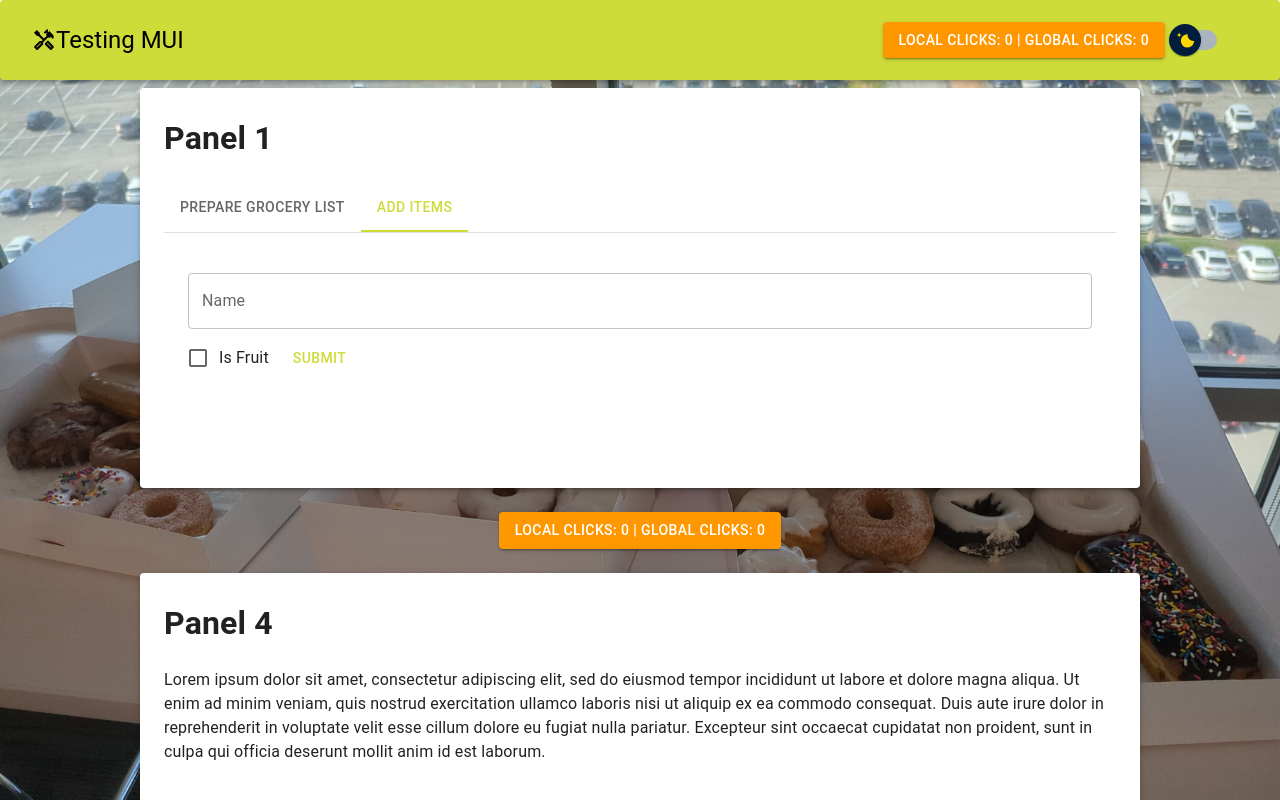
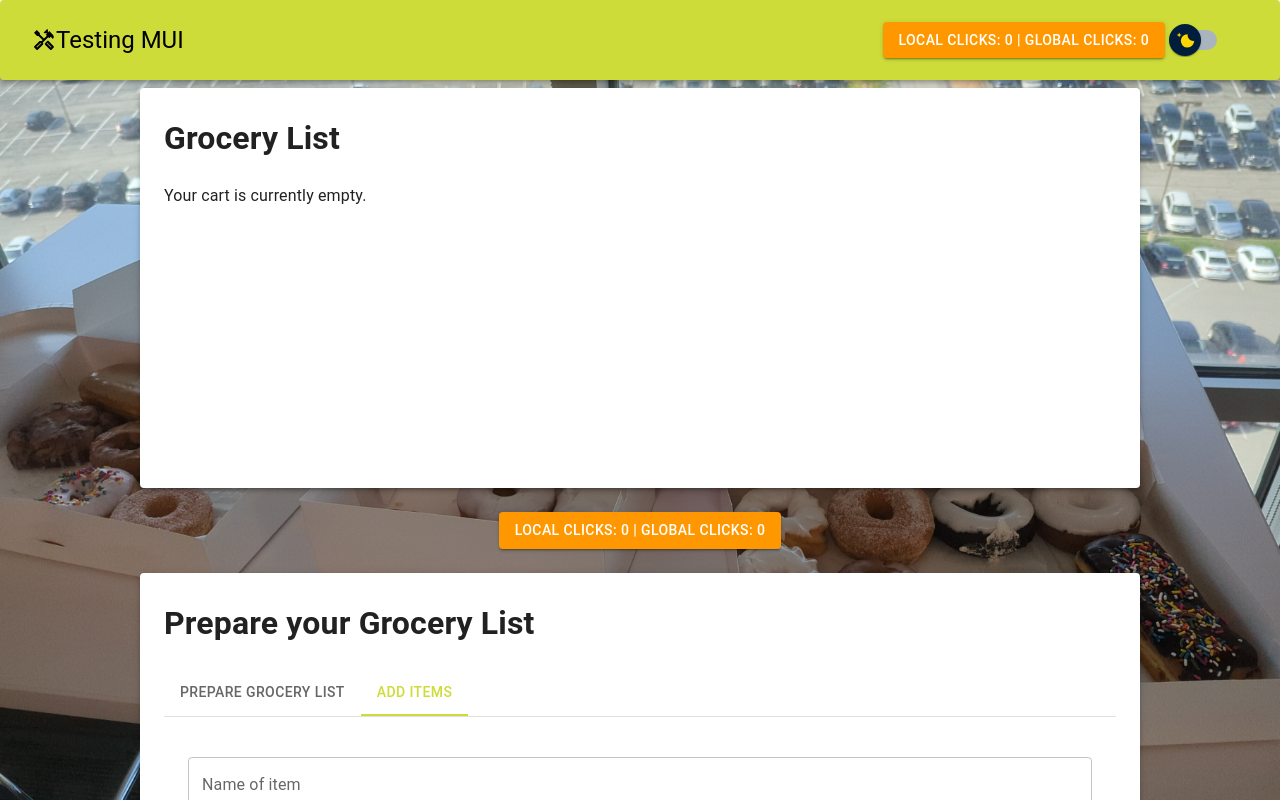
Before and after one commit to salevil/testing-mui, a React (Create React App) app: page / in a window 1280 px wide. Both pictures are taken after a click on the tab "ADD ITEMS". Shown: the top 800 px of the page. Built offline with nearby package versions, Linux system fonts and the light colour scheme.

Commit message:
working on addItems form

```diff
--- a/src/App.js
+++ b/src/App.js
@@ -3,8 +3,8 @@ import { createTheme, ThemeProvider } from '@mui/material/styles';
 import { CssBaseline, Box } from "@mui/material";
 import MyButton from "./components/myButton";
 import Header from "./components/header";
-import PanelOne from "./components/panelOne";
-import PanelFour from "./components/panelFour";
+import GroceryListMaker from "./components/groceries/groceryListMaker";
+import GroceryList from "./components/groceries/groceryList";
 
 function App() {
   const [darkMode, setDarkMode] = useState(false);
@@ -40,8 +40,8 @@ function App() {
       setValue(event.target.value);
   };
 
-  const handleGroceriesSubmit = (newProduct) => {
-    setGroceries([...groceries, newGroceries]);
+  const handleGroceriesSubmit = (newItem) => {
+    setGroceries([...groceries, newItem]);
   }
 
   const appLayout = {
@@ -69,9 +69,9 @@ return (
         enableStickyHeader
       />
       <div style={appLayout}>
-        <PanelOne groceries={groceries} setGroceries={setGroceries} onGroceriesSubmit={handleGroceriesSubmit} />
+        <GroceryList />
         <MyButton globalCount={globalCount} setGlobalCount={setGlobalCount} />
-        <PanelFour />
+        <GroceryListMaker groceries={groceries} setGroceries={setGroceries} onGroceriesSubmit={handleGroceriesSubmit} />
         <MyButton globalCount={globalCount} setGlobalCount={setGlobalCount} />
       </div>
       <Box m={2} pt={3}>
--- a/src/components/addFruitOrVeggies.js
+++ /dev/null
@@ -1,36 +0,0 @@
-import { useState } from 'react';
-import { TextField, FormControlLabel, Checkbox, Button } from '@mui/material';
-
-export default function AddFruitOrVeggies({onProductSubmit}) {
-  const [name, setName] = useState('');
-  const [isFruit, setIsFruit] = useState(false);
-
-  const handleSubmit = (event) => {
-    event.preventDefault();
-    const newProduct = {
-      title: name,
-      isFruit,
-      id: Date.now()
-    }
-    onProductSubmit(newProduct);
-    setName('');
-    setIsFruit(false);
-  };
-
-  return (
-    <form onSubmit={handleSubmit}>
-      <TextField
-        label="Name"
-        value={name}
-        onChange={(event) => setName(event.target.value)}
-        fullWidth
-        margin="normal"
-      />
-      <FormControlLabel
-        control={<Checkbox checked={isFruit} onChange={(event) => setIsFruit(event.target.checked)} />}
-        label="Is Fruit"
-      />
-      <Button type="submit">Submit</Button>
-    </form>
-  );
-}
--- /dev/null
+++ b/src/components/groceries/addItems.js
@@ -0,0 +1,49 @@
+import { useState } from 'react';
+import {
+  TextField,
+  FormControlLabel,
+  FormControl,
+  RadioGroup,
+  Radio,
+  FormLabel,
+  Button
+} from '@mui/material';
+
+export default function AddItems({onGroceriesSubmit}) {
+  const [item, setItem] = useState('');
+  const [category, setCategory] = useState(false);
+
+  const handleSubmit = (event) => {
+    event.preventDefault();
+    const newItem = {
+      name: item,
+      category: category,
+      id: Date.now()
+    }
+    onItemSubmit(newItem);
+    setItem('');
+    setCategory('');
+  };
+
+  return (
+    <form onSubmit={handleSubmit}>
+      <TextField
+        label="Name of item"
+        value={name}
+        onChange={(event) => setItem(event.target.value)}
+        fullWidth
+        margin="normal"
+      />
+        <FormControl>
+          <FormLabel>Category</FormLabel>
+          <RadioGroup>
+            <FormControlLabel value="produce" control={<Radio />} label="produce"/>
+            <FormControlLabel value="dairy" control={<Radio />} label="dairy"/>
+            <FormControlLabel value="meat" control={<Radio />} label="meat"/>
+            <FormControlLabel value="house supplies" control={<Radio />} label="house supplies"/>
+          </RadioGroup>
+        </FormControl>
+      <Button type="submit" onChange={(event) => setCategory(event.target.value)}>Submit</Button>
+    </form>
+  );
+}
--- a/src/components/componentTabs.js
+++ b/src/components/groceries/componentTabs.js
@@ -5,7 +5,7 @@ import Tabs from '@mui/material/Tabs';
 import Tab from '@mui/material/Tab';
 import Typography from '@mui/material/Typography';
 import Box from '@mui/material/Box';
-import AddFruitOrVeggies from './addFruitOrVeggies';
+import AddItems from './addItems';
 
 function TabPanel(props) {
   const { children, value, index, ...other } = props;
@@ -59,7 +59,7 @@ export default function BasicTabs({groceries, setGroceries, onGroceriesSubmit})
         <Groceries groceries={groceries} />
       </TabPanel>
       <TabPanel value={value} index={1}>
-        <AddFruitOrVeggies groceries={groceries} setGroceries={setGroceries} onGroceriesSubmit={onGroceriesSubmit} />
+        <AddItems groceries={groceries} setGroceries={setGroceries} onGroceriesSubmit={onGroceriesSubmit} />
       </TabPanel>
     </Box>
   );
--- /dev/null
+++ b/src/components/groceries/groceryList.js
@@ -0,0 +1,14 @@
+import { Grid } from "@mui/material";
+import Panel from "../panel";
+import Typography from "@mui/material/Typography";
+
+export default function GroceryList() {
+    return (
+        <Panel>
+            <Grid>
+                <h1>Grocery List</h1>
+                <Typography>Your cart is currently empty.</Typography>
+            </Grid>
+        </Panel>
+    )
+}
--- a/src/components/panelOne.js
+++ b/src/components/groceries/groceryListMaker.js
@@ -1,12 +1,12 @@
 import { Grid } from "@mui/material";
-import Panel from "./panel";
+import Panel from "../panel";
 import ComponentTabs from "./componentTabs";
 
-export default function PanelOne({groceries, setGroceries, onGroceriesSubmit}) {
+export default function GroceryListMaker({groceries, setGroceries, onGroceriesSubmit}) {
     return (
         <Panel>
             <Grid>
-                <h1>Panel 1</h1>
+                <h1>Prepare your Grocery List</h1>
                 <ComponentTabs groceries={groceries} setGroceries={setGroceries} onGroceriesSubmit={onGroceriesSubmit} />
             </Grid>
         </Panel>
--- a/src/components/panelFour.js
+++ /dev/null
@@ -1,14 +0,0 @@
-import { Grid } from "@mui/material";
-import Panel from "./panel";
-import Typography from "@mui/material/Typography";
-
-export default function PanelFour() {
-    return (
-        <Panel>
-            <Grid>
-                <h1>Panel 4</h1>
-                <Typography>Lorem ipsum dolor sit amet, consectetur adipiscing elit, sed do eiusmod tempor incididunt ut labore et dolore magna aliqua. Ut enim ad minim veniam, quis nostrud exercitation ullamco laboris nisi ut aliquip ex ea commodo consequat. Duis aute irure dolor in reprehenderit in voluptate velit esse cillum dolore eu fugiat nulla pariatur. Excepteur sint occaecat cupidatat non proident, sunt in culpa qui officia deserunt mollit anim id est laborum.</Typography>
-            </Grid>
-        </Panel>
-    )
-}
```
Also changed, not shown: src/components/groceries/groceries.js (renamed from src/components/groceries.js).
